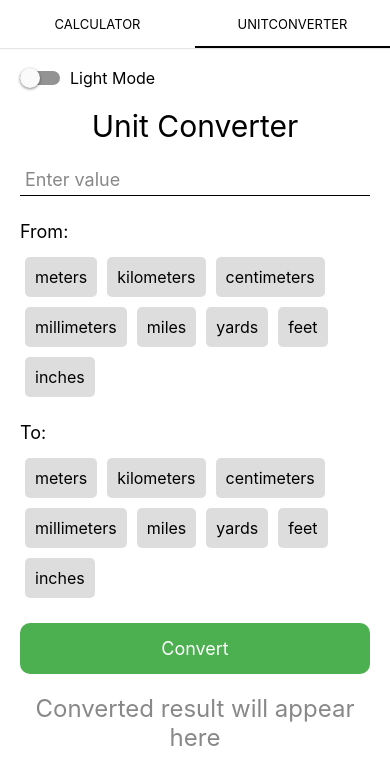
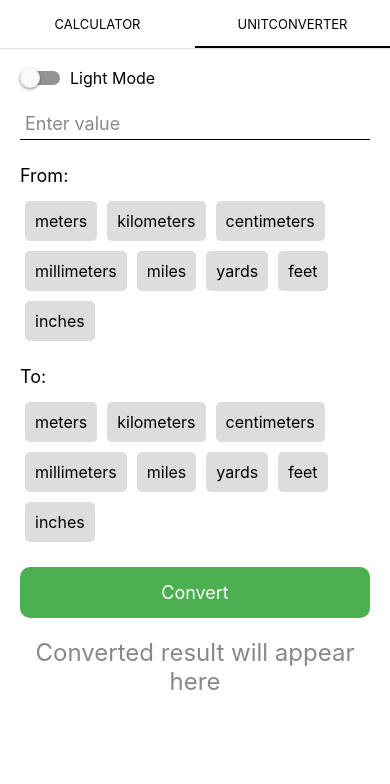
Before and after one commit to jnvshubham7/Calculator-Native-App, a React Native app: screen /UnitConverter in a window 390 px wide. Shown: the top 784 px of the page. Built offline with nearby package versions, Linux system fonts and the light colour scheme.

Commit message:
refactor: Remove unused header styles from UnitConverterScreen

```diff
--- a/src/screens/UnitConverterScreen.js
+++ b/src/screens/UnitConverterScreen.js
@@ -45,7 +45,6 @@ const UnitConverterScreen = () => {
           {isDarkMode ? 'Dark Mode' : 'Light Mode'}
         </Text>
       </View>
-      <Text style={isDarkMode ? styles.headerDark : styles.headerLight}>Unit Converter</Text>
 
       <View style={styles.inputContainer}>
         <TextInput
--- a/src/styles/unitConverterStyles.js
+++ b/src/styles/unitConverterStyles.js
@@ -27,18 +27,6 @@ export const unitConverterStyles = StyleSheet.create({
     marginLeft: 10,
     color: '#ffffff',
     fontSize: 16,
-  },
-  headerLight: {
-    fontSize: 30,
-    color: '#000000',
-    textAlign: 'center',
-    marginBottom: 20,
-  },
-  headerDark: {
-    fontSize: 30,
-    color: '#ffffff',
-    textAlign: 'center',
-    marginBottom: 20,
   },
   inputContainer: {
     marginBottom: 20,
```
